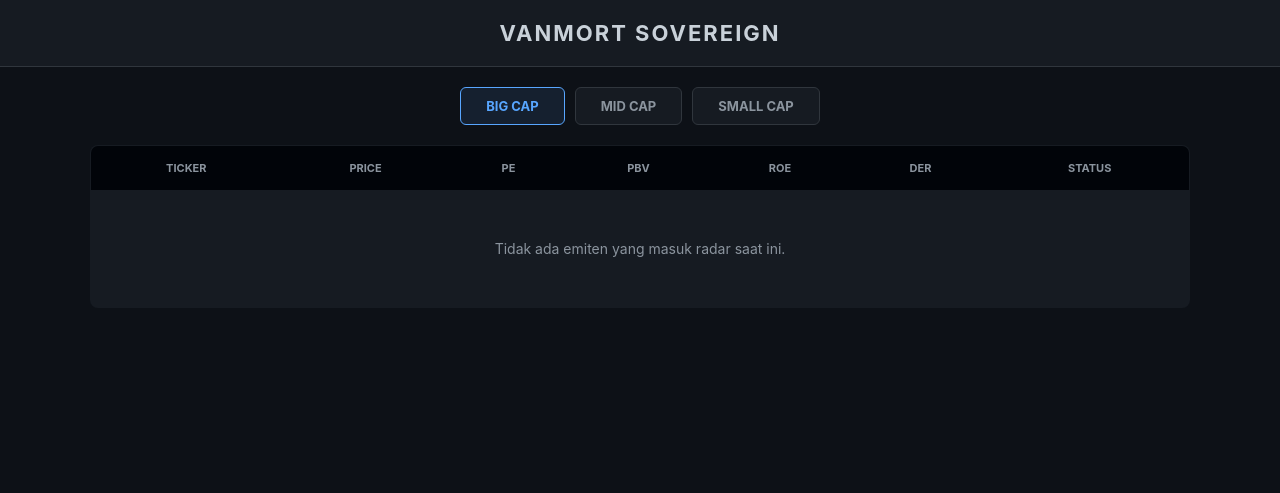
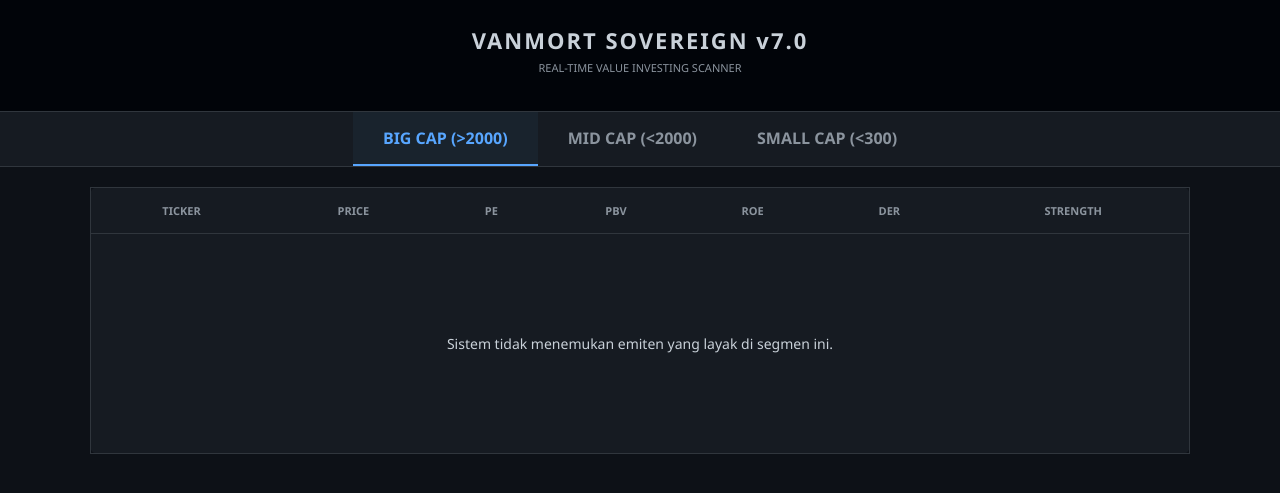
Before and after one commit to shortworkai-a11y/bot-sinyal-saham, a Flask app: page / in a window 1280 px wide. Shown: the top 493 px of the page. Run offline with Flask 3, Linux system fonts and the light colour scheme; data that the repository does not hold is empty.

Commit message:
Update index.html

```diff
--- a/templates/index.html
+++ b/templates/index.html
@@ -3,33 +3,34 @@
 <head>
     <meta charset="UTF-8">
     <meta name="viewport" content="width=device-width, initial-scale=1.0">
-    <title>SOVEREIGN v7.0 | QUANT</title>
+    <title>SOVEREIGN v7.0 | PREMIUM SCANNER</title>
     <style>
         :root { --bg: #0d1117; --panel: #161b22; --accent: #58a6ff; --border: #30363d; }
-        body { background: var(--bg); color: #c9d1d9; font-family: -apple-system, sans-serif; margin: 0; }
-        .header { padding: 20px; border-bottom: 1px solid var(--border); text-align: center; background: var(--panel); }
-        .tab-bar { display: flex; justify-content: center; gap: 10px; margin: 20px; }
-        .tab { padding: 10px 25px; background: var(--panel); border: 1px solid var(--border); border-radius: 6px; cursor: pointer; color: #8b949e; font-size: 13px; font-weight: bold; }
-        .tab.active { border-color: var(--accent); color: var(--accent); background: rgba(88, 166, 255, 0.1); }
-        .table-wrap { max-width: 1100px; margin: auto; padding: 0 20px; }
-        table { width: 100%; border-collapse: collapse; background: var(--panel); border: 1px solid var(--border); border-radius: 8px; overflow: hidden; }
-        th { background: #010409; padding: 15px; font-size: 11px; color: #8b949e; text-transform: uppercase; }
+        body { background: var(--bg); color: #c9d1d9; font-family: 'Segoe UI', sans-serif; margin: 0; }
+        .header { padding: 25px; border-bottom: 1px solid var(--border); text-align: center; background: #010409; }
+        .tabs { display: flex; justify-content: center; background: var(--panel); border-bottom: 1px solid var(--border); }
+        .tab { padding: 15px 30px; cursor: pointer; color: #8b949e; font-weight: bold; border-bottom: 2px solid transparent; }
+        .tab.active { color: var(--accent); border-bottom: 2px solid var(--accent); background: rgba(88, 166, 255, 0.05); }
+        .content { max-width: 1100px; margin: 20px auto; padding: 0 15px; }
+        table { width: 100%; border-collapse: collapse; background: var(--panel); border: 1px solid var(--border); border-radius: 8px; }
+        th { padding: 15px; font-size: 11px; color: #8b949e; border-bottom: 1px solid var(--border); text-align: center; }
         td { padding: 15px; border-bottom: 1px solid var(--border); text-align: center; font-size: 14px; }
-        .badge { padding: 4px 10px; border-radius: 4px; font-size: 11px; font-weight: bold; text-transform: uppercase; }
+        .badge { padding: 5px 10px; border-radius: 4px; font-size: 11px; font-weight: bold; }
     </style>
 </head>
 <body>
     <div class="header">
-        <h1 style="margin:0; font-size: 22px; letter-spacing: 2px;">VANMORT SOVEREIGN</h1>
+        <h1 style="margin:0; font-size: 22px; letter-spacing: 2px;">VANMORT SOVEREIGN v7.0</h1>
+        <p style="font-size: 11px; color: #8b949e; margin-top:5px;">REAL-TIME VALUE INVESTING SCANNER</p>
     </div>
 
-    <div class="tab-bar">
-        <div class="tab active" onclick="switchTab('big', this)">BIG CAP</div>
-        <div class="tab" onclick="switchTab('mid', this)">MID CAP</div>
-        <div class="tab" onclick="switchTab('small', this)">SMALL CAP</div>
+    <div class="tabs">
+        <div class="tab active" onclick="switchTab('big', this)">BIG CAP (>2000)</div>
+        <div class="tab" onclick="switchTab('mid', this)">MID CAP (<2000)</div>
+        <div class="tab" onclick="switchTab('small', this)">SMALL CAP (<300)</div>
     </div>
 
-    <div class="table-wrap">
+    <div class="content">
         <table>
             <thead>
                 <tr>
@@ -39,47 +40,49 @@
                     <th>PBV</th>
                     <th>ROE</th>
                     <th>DER</th>
-                    <th>STATUS</th>
+                    <th>STRENGTH</th>
                 </tr>
             </thead>
-            <tbody id="content-table">
-                <tr><td colspan="7" style="padding:50px">Scanning 800+ IDX Stocks...</td></tr>
+            <tbody id="table-body">
+                <tr><td colspan="7" style="padding:100px">Menganalisa Fundamental Emiten...</td></tr>
             </tbody>
         </table>
     </div>
 
     <script>
-        let store = {};
-        let activeCat = 'big';
+        let dataStore = {};
+        let activeCategory = 'big';
 
-        async function start() {
+        async function fetchData() {
             try {
                 const res = await fetch('/api/signals');
-                store = await res.json();
+                dataStore = await res.json();
                 render();
             } catch (e) {
-                document.getElementById('content-table').innerHTML = '<tr><td colspan="7">API Error. Coba refresh halaman.</td></tr>';
+                document.getElementById('table-body').innerHTML = '<tr><td colspan="7">Gagal memuat data API.</td></tr>';
             }
         }
 
         function switchTab(cat, el) {
-            activeCat = cat;
+            activeCategory = cat;
             document.querySelectorAll('.tab').forEach(t => t.classList.remove('active'));
             el.classList.add('active');
             render();
         }
 
         function render() {
-            const tbody = document.getElementById('content-table');
-            const data = store[activeCat] || [];
-            if (data.length === 0) {
-                tbody.innerHTML = '<tr><td colspan="7" style="padding:50px; color:#8b949e">Tidak ada emiten yang masuk radar saat ini.</td></tr>';
+            const tbody = document.getElementById('table-body');
+            const stocks = dataStore[activeCategory] || [];
+
+            if (stocks.length === 0) {
+                tbody.innerHTML = '<tr><td colspan="7" style="padding:100px">Sistem tidak menemukan emiten yang layak di segmen ini.</td></tr>';
                 return;
             }
-            tbody.innerHTML = data.map(s => {
-                let color = '#8b949e';
-                if (s.status === 'PREMIUM') color = '#3fb950';
-                if (s.status === 'POTENTIAL') color = '#d29922';
+
+            tbody.innerHTML = stocks.map(s => {
+                let color = '#8b949e'; // Watchlist
+                if (s.status === 'PREMIUM') color = '#3fb950'; // Green
+                if (s.status === 'POTENTIAL') color = '#d29922'; // Orange
 
                 return `
                     <tr>
@@ -89,11 +92,11 @@
                         <td>${s.pbv}x</td>
                         <td>${s.roe}%</td>
                         <td>${s.der}</td>
-                        <td><span class="badge" style="border:1px solid ${color}; color:${color}; background: ${color}1A">${s.status} (${s.score}/7)</span></td>
+                        <td><span class="badge" style="border:1px solid ${color}; color:${color}; background: ${color}1A">${s.status} (${s.score}/6)</span></td>
                     </tr>`;
             }).join('');
         }
-        start();
+        fetchData();
     </script>
 </body>
 </html>
```
